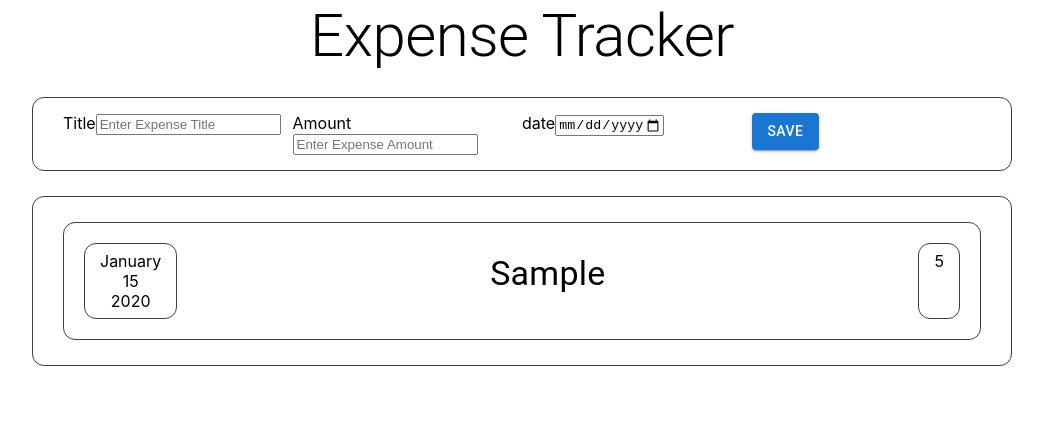
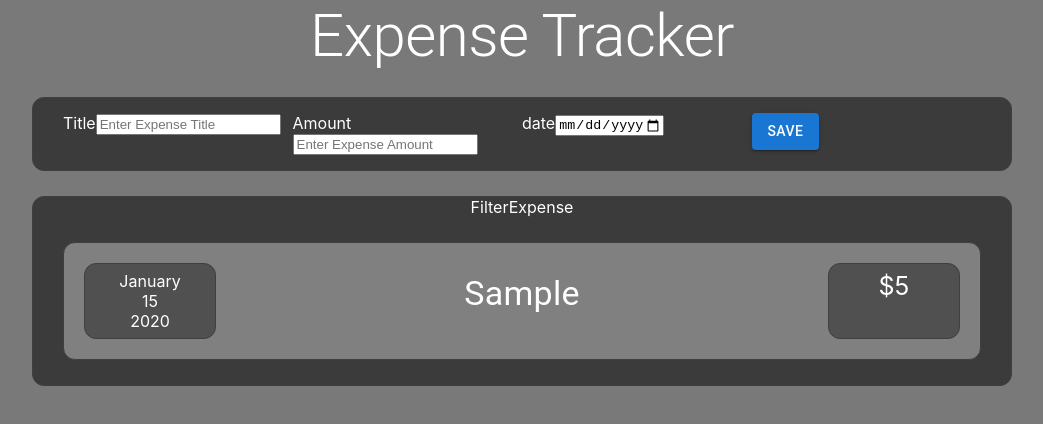
Before and after one commit to vedant71001/expense-tracker, a React (Create React App) app: page / in a window 1280 px wide. Both pictures are taken after typing "Sample", "5", "2020-01-15" into the empty fields and a click on the button "SAVE". Shown: the top 424 px of the page, without its empty margins (118-1161 px from the left). Built offline with nearby package versions, Linux system fonts and the light colour scheme; the HTML template or start-up script is replaced by a standard one.

Commit message:
Changed Folder Structure

```diff
--- a/src/App.tsx
+++ b/src/App.tsx
@@ -1,19 +1,18 @@
 import "./App.css";
 import { Grid, Typography } from "@mui/material";
-import { Expenses } from "./components/Expenses";
-import { NewExpense } from "./components/NewExpense";
-import { Expense, ExpensesType } from "./components/prop.type";
+import { Expenses } from "./components/Expenses/Expenses";
+import { NewExpense } from "./components/NewExpense/NewExpense";
+import { Expense } from "./constants/prop.type";
 import { useState } from "react";
 
 function App() {
+  const [expenses, setExpenses] = useState([] as Expense[]);
 
-  const [expenses, setExpenses] = useState([] as Expense[])
-
-  const saveExpenseHandler = (expense : Expense) => {
-    setExpenses((prevState: Expense[])=>{
-      return [expense,...prevState]
-    })
-  }
+  const saveExpenseHandler = (expense: Expense) => {
+    setExpenses((prevState: Expense[]) => {
+      return [expense, ...prevState];
+    });
+  };
 
   return (
     <Grid container>
--- a/src/components/ExpenseItem.css
+++ b/src/components/ExpenseItem/ExpenseItem.css
@@ -4,6 +4,7 @@
     border: 1px solid #3f3f3f;
     border-radius: 12px;
     margin: 25px 30px;
+    background-color: #808080;
 }
 
 .expense-item__date{
@@ -11,6 +12,8 @@
     border-radius: 12px;
     margin: 20px;
     padding: 7px 15px;
+    width: 100px;
+    background-color: #505050;
 }
 
 .expense-item__title{
@@ -22,4 +25,7 @@
     border-radius: 12px;
     margin: 20px;
     padding: 7px 15px;
+    width: 100px;
+    font-size: 25px;
+    background-color: #505050;
 }
--- a/src/components/ExpenseItem.tsx
+++ b/src/components/ExpenseItem/ExpenseItem.tsx
@@ -1,6 +1,6 @@
 import { Typography } from "@mui/material";
 import "./ExpenseItem.css";
-import { ExpenseDetails } from "./prop.type";
+import { ExpenseDetails } from "../../constants/prop.type";
 
 export const ExpenseItem = (props: ExpenseDetails) => {
   const month = props.date.toLocaleString("en-US", { month: "long" });
@@ -16,7 +16,7 @@ export const ExpenseItem = (props: ExpenseDetails) => {
       <Typography variant="h4" className="expense-item__title">
         {props.title}
       </Typography>
-      <div className="expense-item__amount">{props.amount}</div>
+      <div className="expense-item__amount">${props.amount}</div>
     </div>
   );
 };
--- a/src/components/Expenses.tsx
+++ /dev/null
@@ -1,18 +0,0 @@
-import { ExpenseItem } from "./ExpenseItem";
-import "./Expenses.css";
-import { ExpensesType } from "./prop.type";
-
-export const Expenses = (props: ExpensesType) => {
-  return (
-    <div className="expenses-list">
-      {props.expenses.map((expense) => (
-        <ExpenseItem
-          key={expense.id}
-          title={expense.title}
-          amount={expense.amount}
-          date={expense.date}
-        />
-      ))}
-    </div>
-  );
-};
--- a/src/components/Expenses.css
+++ b/src/components/Expenses/Expenses.css
@@ -2,4 +2,7 @@
     border: 1px solid #3f3f3f;
     border-radius: 12px;
     margin: 25px 150px;
+    background-color: #ffffff;
+    background-color: #3b3b3b;
+    color: white;
 }
--- /dev/null
+++ b/src/components/Expenses/Expenses.tsx
@@ -0,0 +1,21 @@
+import { ExpenseItem } from "../ExpenseItem/ExpenseItem";
+import "./Expenses.css";
+import { FilterExpense } from "../FilterExpense";
+import { ExpensesType } from "../../constants/prop.type";
+
+export const Expenses = (props: ExpensesType) => {
+  return (
+    <div className="expenses-list">
+      <FilterExpense />
+      {props.expenses.length === 0 && <h3>No Expenses Found</h3>}
+      {props.expenses.length>0 && props.expenses.map((expense) => (
+        <ExpenseItem
+          key={expense.id}
+          title={expense.title}
+          amount={expense.amount}
+          date={expense.date}
+        />
+      ))}
+    </div>
+  );
+};
--- /dev/null
+++ b/src/components/FilterExpense.tsx
@@ -0,0 +1,6 @@
+
+export const FilterExpense = () => {
+  return (
+    <div>FilterExpense</div>
+  )
+}
--- a/src/components/NewExpense.css
+++ b/src/components/NewExpense/NewExpense.css
@@ -4,4 +4,6 @@
     margin: 25px 150px;
     padding: 15px 30px;
     text-align: left;
+    background-color: #3b3b3b;
+    color: white;
 }
--- a/src/components/NewExpense.tsx
+++ b/src/components/NewExpense/NewExpense.tsx
@@ -1,7 +1,7 @@
 import { useState } from "react";
 import { Button, Grid } from "@mui/material";
 import "./NewExpense.css";
-import { NewExpenseProp } from "./prop.type";
+import { NewExpenseProp } from "../../constants/prop.type";
 
 export const NewExpense = (props: NewExpenseProp) => {
   const [title, setTitle] = useState("");
--- a/src/index.css
+++ b/src/index.css
@@ -5,6 +5,8 @@ body {
     sans-serif;
   -webkit-font-smoothing: antialiased;
   -moz-osx-font-smoothing: grayscale;
+  background-color: #797979;
+  color: #ffffff;
 }
 
 code {
```
Also changed, not shown: src/constants/prop.type.ts (renamed from src/components/prop.type.ts).
